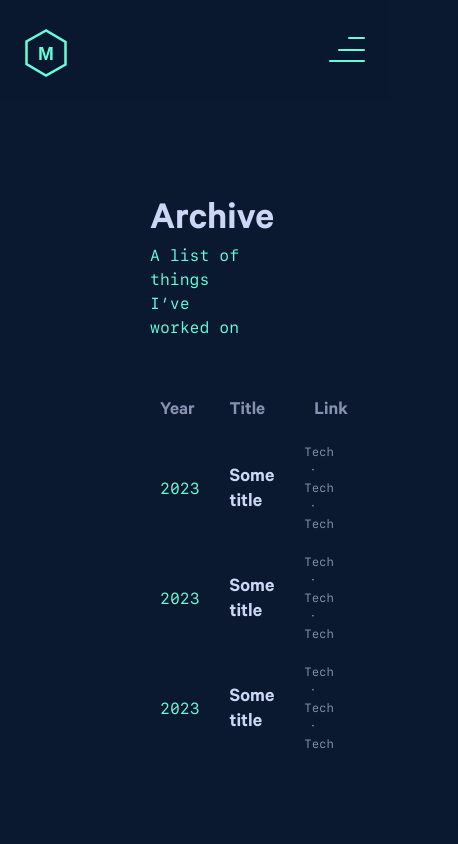
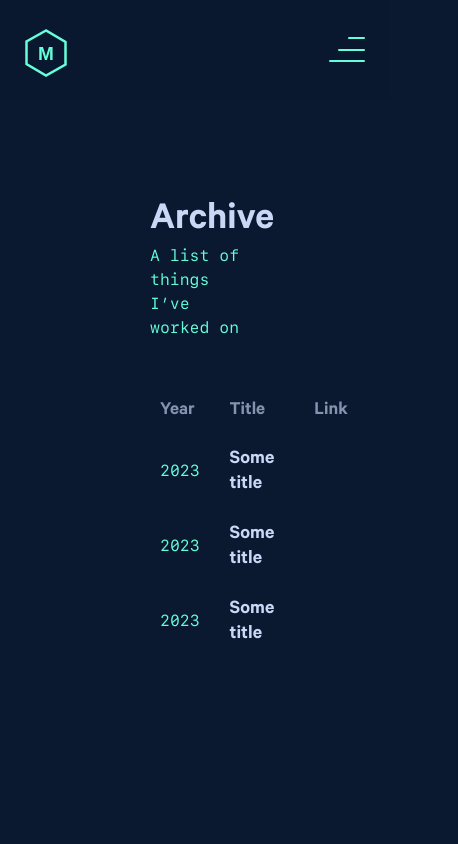
Before and after one commit to Moamal-2000/moamal-alaa, a Next.js app: page /archive in a window 390 px wide. Shown: the top 844 px of the page, 458 px wide, since content can reach past the window. Built offline with nearby package versions, Linux system fonts and the light colour scheme.

Commit message:
update: hide technologies column in mobile devices for ProjectsTBody component

```diff
--- a/src/components/Archive/ProjectsTable/ProjectsTBody/ProjectsTBody.module.scss
+++ b/src/components/Archive/ProjectsTable/ProjectsTBody/ProjectsTBody.module.scss
@@ -1,3 +1,11 @@
+@use "@/styles/mixins" as m;
+
+@include m.small {
+  .hideOnMobile {
+    display: none;
+  }
+}
+
 .tbody tr td {
   padding: 10px;
   text-align: left;
```
